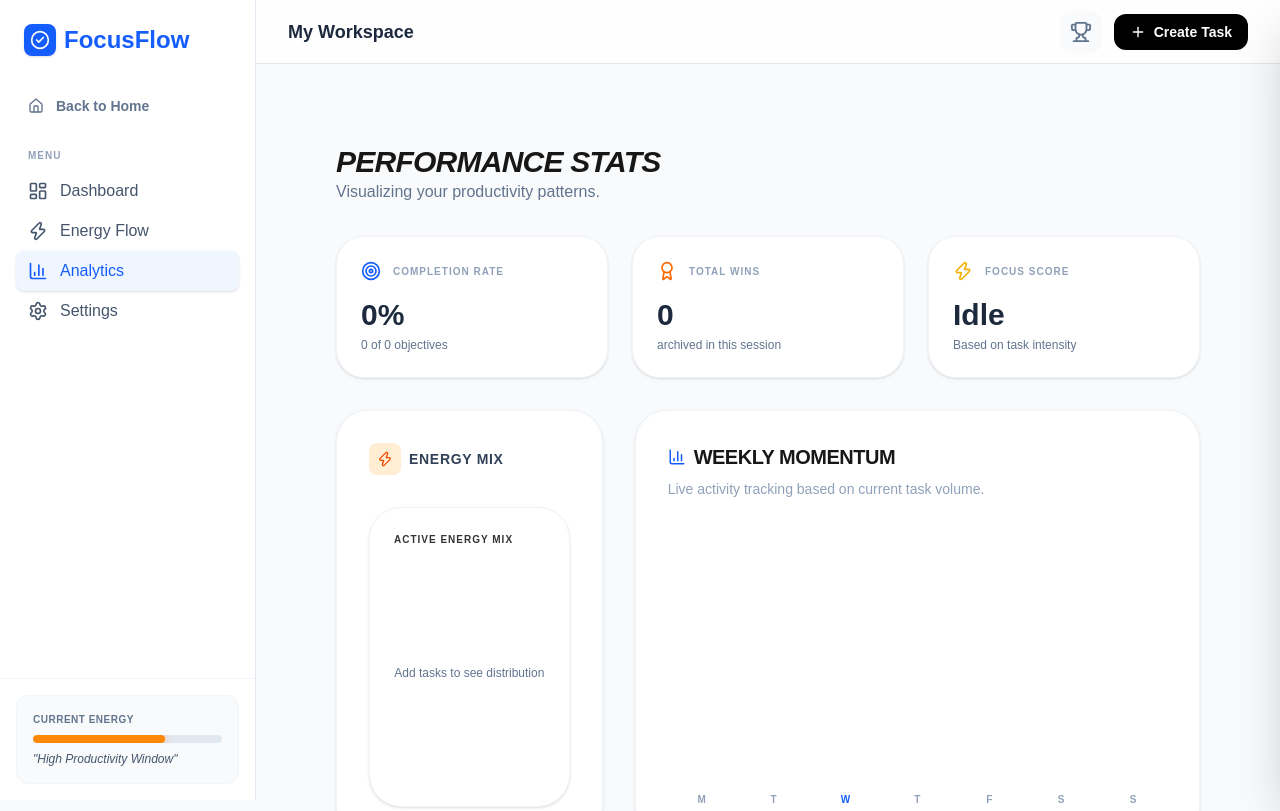
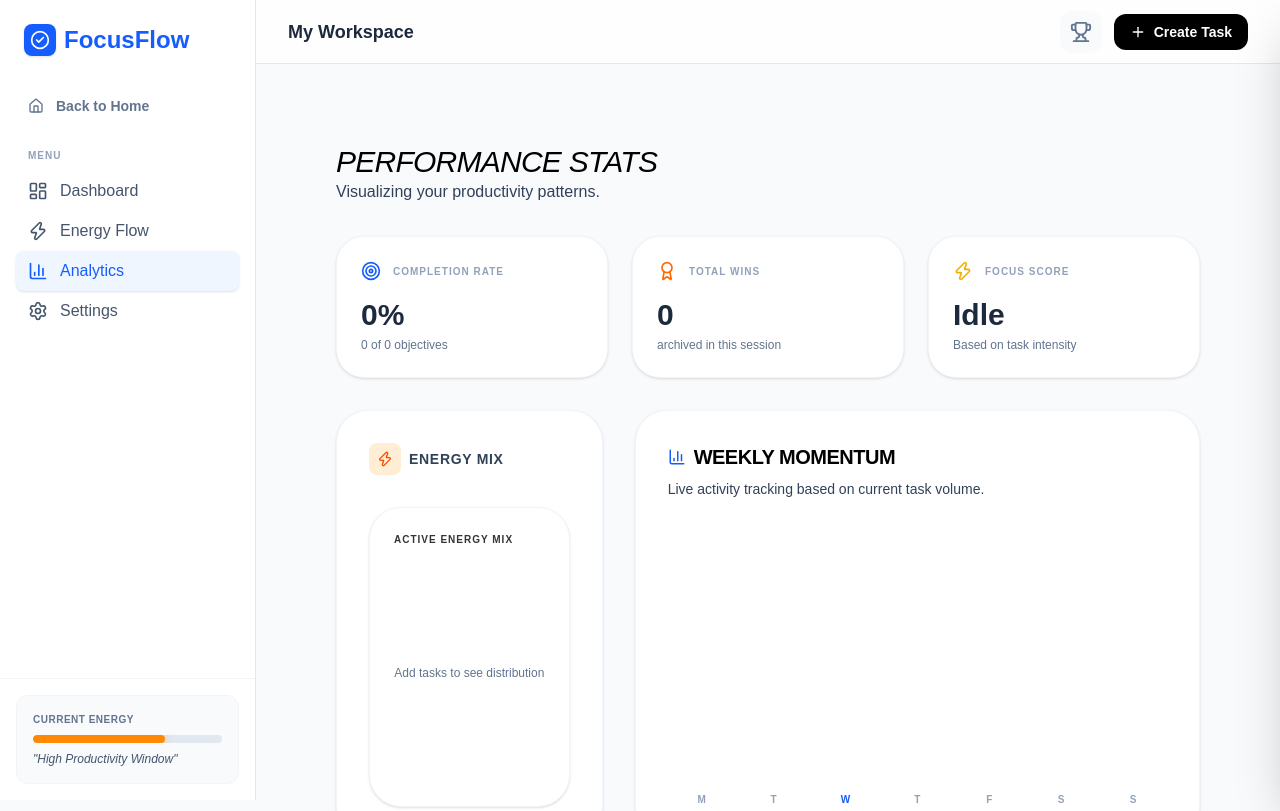
Before and after one commit to drspine1/focus_flow, a Next.js app: page /dashboard/stats in a window 1280 px wide. Shown: the top 811 px of the page. Built offline with nearby package versions, Linux system fonts and the light colour scheme.

Commit message:
fix the text color on stats page

```diff
--- a/app/dashboard/stats/page.tsx
+++ b/app/dashboard/stats/page.tsx
@@ -35,8 +35,8 @@ export default function AnalyticsPage() {
 
       <div className="flex flex-col md:flex-row md:items-end justify-between gap-4">
         <div>
-          <h1 className="text-3xl font-black uppercase italic tracking-tight">Performance Stats</h1>
-          <p className="text-slate-500 font-medium">Visualizing your productivity patterns.</p>
+          <h1 className="text-3xl text-black uppercase italic tracking-tight">Performance Stats</h1>
+          <p className="text-slate-700 font-medium">Visualizing your productivity patterns.</p>
         </div>
         {metrics.completedCount > 0 && (
           <div className="bg-orange-500 text-white shadow-lg shadow-orange-100 px-4 py-2 rounded-2xl text-xs font-black uppercase tracking-widest text-center self-start md:self-auto">
@@ -83,9 +83,9 @@ export default function AnalyticsPage() {
           <div>
             <div className="flex items-center gap-2 mb-2">
               <BarChart3 className="text-blue-600" size={18} />
-              <h3 className="md:text-xl text-[16px] font-bold uppercase tracking-tight">Weekly Momentum</h3>
+              <h3 className="md:text-xl text-[16px] font-bold uppercase text-black tracking-tight">Weekly Momentum</h3>
             </div>
-            <p className="text-slate-400 text-sm max-w-xs">
+            <p className="text-slate-700 text-sm max-w-xs">
               Live activity tracking based on current task volume.
             </p>
           </div>
--- a/components/hero.tsx
+++ b/components/hero.tsx
@@ -54,7 +54,7 @@ export default function HeroSection() {
         className="z-10 max-w-5xl w-full flex justify-center lg:justify-between font-mono text-sm mb-12 lg:mb-0"
       >
         <p className="fixed left-0 top-0 flex w-full text-[#000000] justify-center border-b border-gray-300 bg-gradient-to-b from-zinc-400 pb-6 pt-8 backdrop-blur-2xl lg:static lg:w-auto lg:rounded-xl lg:border lg:bg-gray-400 lg:p-4 shadow-sm">
-          Day 9: #ENg30DayChallenge
+          Day 10: #ENg30DayChallenge
         </p>
       </motion.div>
 
```
